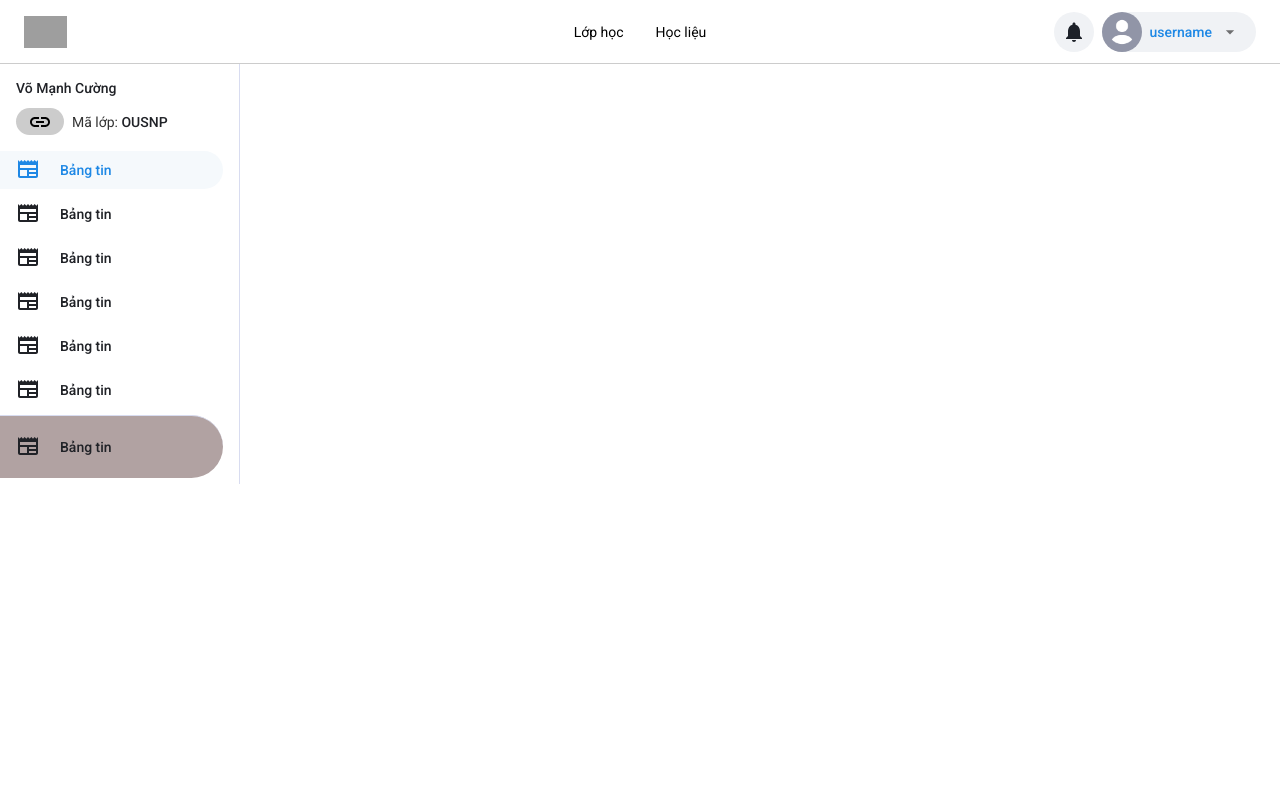
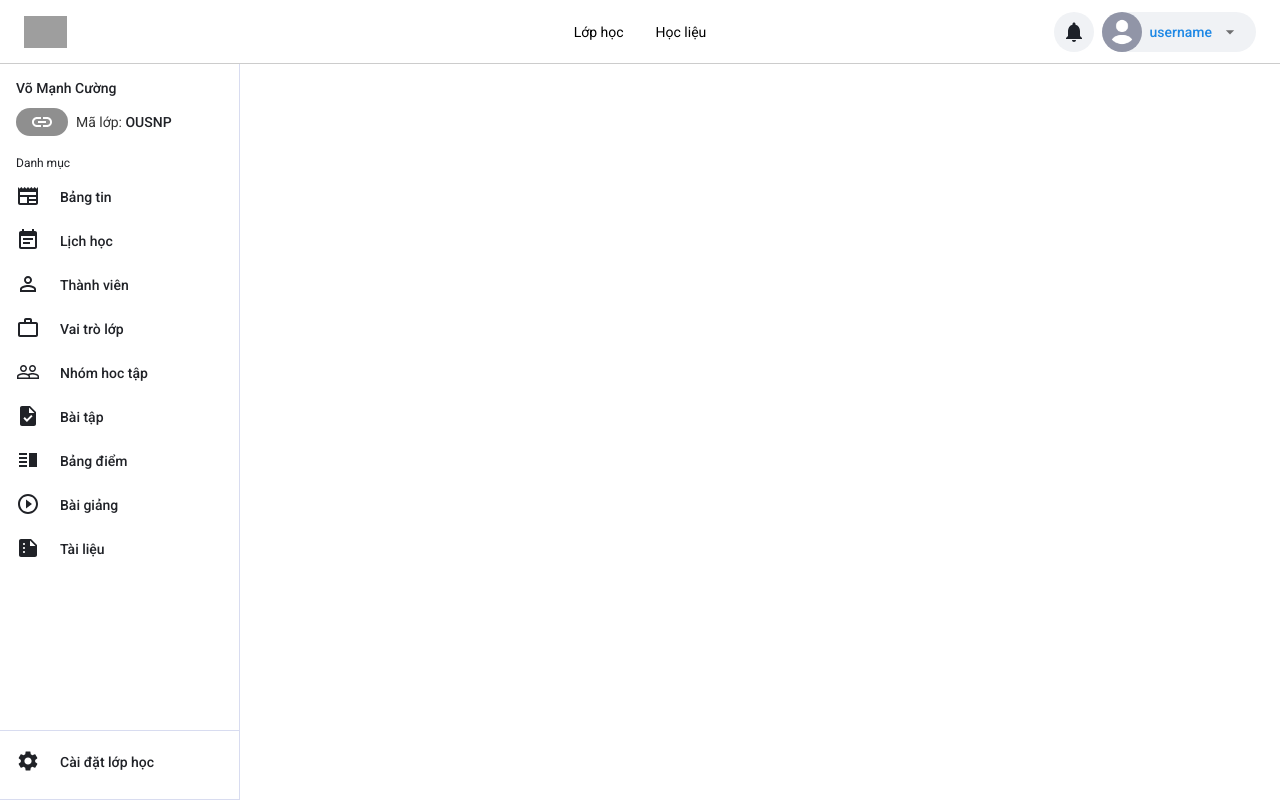
Before and after one commit to tuannguyensn2001/ggclass_react_vite, a React (Vite) app: page / in a window 1280 px wide. Built offline with nearby package versions, Linux system fonts and the light colour scheme; grey boxes are pictures that could not be loaded; what material-ui-confirm would draw is missing.

Commit message:
siderbar

```diff
--- a/src/components/HeaderContent/index.jsx
+++ b/src/components/HeaderContent/index.jsx
@@ -23,7 +23,6 @@ function HeaderContent() {
 
     return result?.to;
   }, [location]);
-
   return (
     <div className={styles.wrap}>
       {config.map((item) => (
--- a/src/components/SidebarClass/index.jsx
+++ b/src/components/SidebarClass/index.jsx
@@ -1,20 +1,115 @@
-import InsertLinkIcon from '@mui/icons-material/InsertLink';
 
 import SiderbarClassItem from '~/components/SiderbarClassItem'
 import SiderbarClassHeader from '~/components/SiderbarClassHeader'
 import styles from './styles.module.css';
+import NewspaperIcon from '@mui/icons-material/Newspaper';
 
+import EventNoteIcon from '@mui/icons-material/EventNote';
+import PersonOutlineIcon from '@mui/icons-material/PersonOutline';
+import WorkOutlineIcon from '@mui/icons-material/WorkOutline';
+import PeopleOutlineIcon from '@mui/icons-material/PeopleOutline';
+import TaskIcon from '@mui/icons-material/Task';
+import VerticalSplitIcon from '@mui/icons-material/VerticalSplit';
+import PlayCircleOutlineIcon from '@mui/icons-material/PlayCircleOutline';
+import SummarizeIcon from '@mui/icons-material/Summarize';
+import SettingsIcon from '@mui/icons-material/Settings';
+import { useLocation } from 'react-router-dom';
+import { useMemo } from 'react';
+
+  const datas = [
+    {
+      icon:NewspaperIcon,
+      text:'Bảng tin',
+      to:'/newsFeed'
+    },
+    {
+      icon:EventNoteIcon,
+      text:'Lịch học',
+      to:'/schedule'
+
+    },
+    {
+      icon:PersonOutlineIcon,
+      text:'Thành viên',
+      to:'/member'
+
+    },
+    {
+      icon:WorkOutlineIcon,
+      text:'Vai trò lớp',
+      to:'/assistance'
+
+    },
+    {
+      icon:PeopleOutlineIcon,
+      text:'Nhóm hoc tập',
+      to:'/group'
+
+    },
+    {
+      icon:TaskIcon,
+      text:'Bài tập',
+      to:'/homework'
+
+    },
+    {
+      icon:VerticalSplitIcon,
+      text:'Bảng điểm',
+      to:'/scoretable'
+
+    },
+    {
+      icon:PlayCircleOutlineIcon,
+      text:'Bài giảng',
+      to:'/lesson'
+
+    },
+    {
+      icon:SummarizeIcon,
+      text:'Tài liệu',
+      to:'/file'
+
+    },
+    {
+      icon:SettingsIcon,
+      text:'Cài đặt lớp học',
+      to:'/edit',
+      footer:true
+    }
+  ]
 function SidebarClass() {
+
+  const location = useLocation();
+  const active = useMemo(() => {
+    const { pathname } = location;
+
+    const result = datas.find((item) => pathname.includes(item.to));
+    return result?.to;
+  }, [location]);
       return (
         <div className={styles.wrap}>
-          <SiderbarClassHeader/>
-          <SiderbarClassItem/>
-          <SiderbarClassItem active={false}/>
-          <SiderbarClassItem active={false}/>
-          <SiderbarClassItem active={false}/>
-          <SiderbarClassItem active={false}/>
-          <SiderbarClassItem active={false}/>
-          <SiderbarClassItem active={false} footer={true}/>
+          <div className={styles.header}>
+            <SiderbarClassHeader/>
+          </div>
+          <div className={styles.infor}>
+            Danh mục
+          </div>
+          <div className={styles.list}>
+            {datas.map((item,index) =>{
+              if(!item?.footer){
+                return <SiderbarClassItem active={item.to === active}  key={index} Icon={item?.icon} to={item?.to} text={item?.text} footer={item?.footer}/>
+              } }
+            )}
+          </div>
+          <div className={styles.footer}>
+            {datas.map((item,index) => {
+              if(item?.footer){
+                return <SiderbarClassItem key={index} Icon={item?.icon} to={item?.to} text={item?.text} footer={true}/>
+              }
+            } )}
+          </div>
+
+
         </div>
       );
 }
--- a/src/components/SidebarClass/styles.module.css
+++ b/src/components/SidebarClass/styles.module.css
@@ -9,40 +9,30 @@
     background-color:#fff;
     display: flex;
     flex-direction: column;
-    padding-right: 16px;
     border-right: 1px solid #D8DCF0;
+    border-bottom: 1px solid #D8DCF0;
+    justify-content:space-between;
+    position:fixed;
+    bottom: 0;
+    left: 0;
+    top:64px;
 }
 .header{
-    padding:16px;
-}
-.header_name{
-    font-size: 14px;
-    margin-bottom:12px;
-    color:#202227;
-    font-weight: 500;
-}
-.header_class{
-    display: flex;
-    align-items: center;
-}
-.header_icon{
-    font-size: 14px;
-    cursor: pointer;
-    background-color: #ccc;
-    padding: 0 12px;
-    border-radius: 100px;
-}
-.icon{
-    position: relative;
-    top:2px;
-}
-.class_code{
-    color:#333;
-    font-size: 14px;
-    margin-left: 8px;
+    /* margin-right: 16px; */
 
 }
-.code{
-    color:#202227;
-    font-weight: 500;
+.infor{
+    font-size: 12px;
+    color: #202227;
+    padding:4px 16px;
 }
+.list{
+    margin-top: 4px;
+    padding-right: 16px;
+    flex:1;
+    overflow-y:auto;
+    overflow-x: hidden
+}
+.footer{
+
+}
--- a/src/components/SiderbarClassHeader/styles.module.css
+++ b/src/components/SiderbarClassHeader/styles.module.css
@@ -12,15 +12,17 @@
     align-items: center;
 }
 .header_icon{
-    font-size: 14px;
     cursor: pointer;
-    background-color: #ccc;
-    padding: 0 12px;
+    background-color: rgba(69, 69, 69, 0.6);
+    padding: 0 14px;
     border-radius: 100px;
 }
 .icon{
     position: relative;
     top:2px;
+    font-size: 16px;
+    color:#fff;
+
 }
 .class_code{
     color:#333;
--- a/src/components/SiderbarClassItem/index.jsx
+++ b/src/components/SiderbarClassItem/index.jsx
@@ -2,18 +2,29 @@
 import NewspaperIcon from '@mui/icons-material/Newspaper';
 import styles from './styles.module.css';
 import clsx from 'clsx';
-function SiderbarClassitem({active=true,footer=false}) {
+import { Link } from "react-router-dom";
+import PropTypes from 'prop-types';
+import { Fragment } from 'react';
+
+function SiderbarClassitem({active=false,footer=false,Icon=Fragment,text='',to=''}) {
     return (
-        <div className={clsx(styles.wrap,{
-            [styles.active]:active,
-            [styles.footer]:footer
-        })}>
-            <div className={styles.icon_wrap}>
-                <NewspaperIcon className={styles.icon}/>
-            </div>
-            <div className={styles.text}>Bảng tin </div>
-        </div>
+            <Link to={to} className={clsx(styles.wrap,{
+                [styles.active]:active,
+                [styles.footer]:footer
+            })}>
+                <div className={styles.icon_wrap}>
+                    <Icon className={styles.icon}/>
+                </div>
+                <div className={styles.text}>{text}</div>
+            </Link>
     );
+}
+SiderbarClassitem.propTypes = {
+    active:PropTypes.bool,
+    footer:PropTypes.bool,
+    Icon:PropTypes.object,
+    text:PropTypes.string,
+    to:PropTypes.string,
 }
 
 export default SiderbarClassitem;
--- a/src/components/SiderbarClassItem/styles.module.css
+++ b/src/components/SiderbarClassItem/styles.module.css
@@ -10,6 +10,7 @@
     color:#202227;
     margin-right: 16px;
     transition-delay: 0.08s;
+    text-decoration: none;
 }
 
 
@@ -39,10 +40,11 @@
 }
 .footer{
     border-top: 1px solid #D8DCF0;
-    background-color:rgb(177, 162, 162);
     padding:16px 16px;
+    border-radius: 0;
+    background-color:#fff;
 
 }
 .footer:hover{
-    background-color:rgb(177, 162, 162);
+    background-color:#fff;
 }
--- a/src/routes/routes.js
+++ b/src/routes/routes.js
@@ -16,6 +16,7 @@ const routes = [
     component: Home,
     layout: DefaultLayout,
   },
+
   {
     path: "/login",
     component: Login,
```
